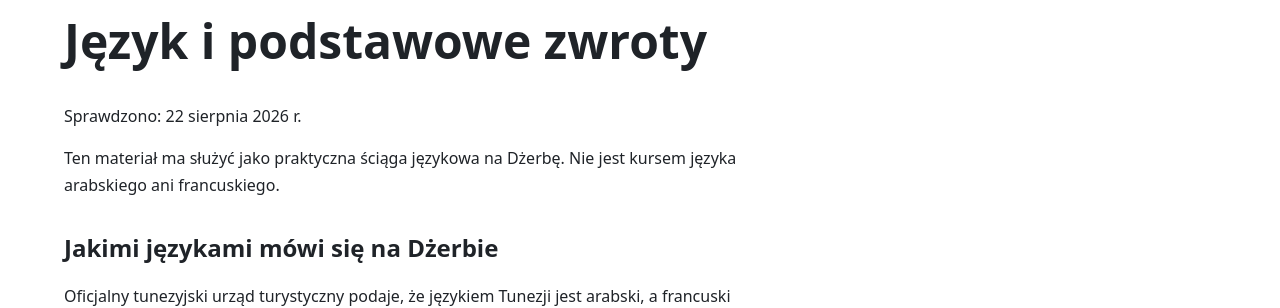
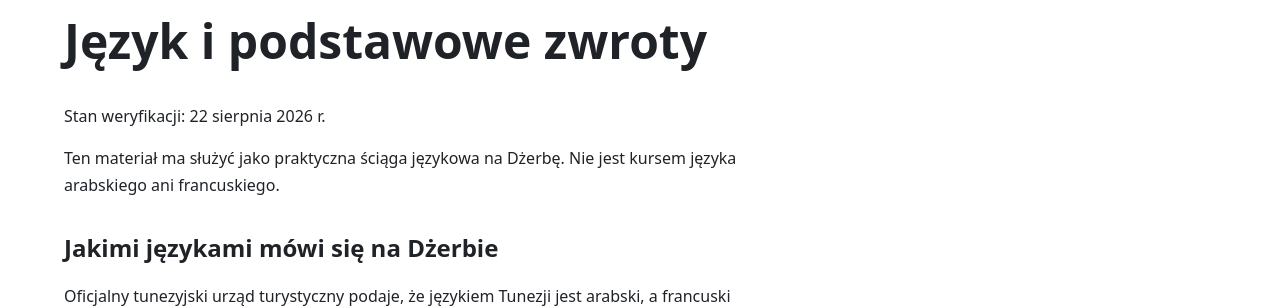
Before and after one commit to rotnicki/djerba-2026, a Jekyll site: the page built from jezyk-i-zwroty.md, in a window 1280 px wide and 900 px high. Shown: the part 213-521 px from the top of the window. Built offline with Jekyll 4.4.1, drawn with Linux system fonts in a browser that asks for light colours; our own code applies the rules of GitHub Pages for plain Markdown files.

Commit message:
Ujednolić oznaczenie daty weryfikacji

```diff
--- a/jezyk-i-zwroty.md
+++ b/jezyk-i-zwroty.md
@@ -1,6 +1,6 @@
 # Język i podstawowe zwroty
 
-Sprawdzono: 22 sierpnia 2026 r.
+Stan weryfikacji: 22 sierpnia 2026 r.
 
 Ten materiał ma służyć jako praktyczna ściąga językowa na Dżerbę. Nie jest kursem języka arabskiego ani francuskiego.
 
```
